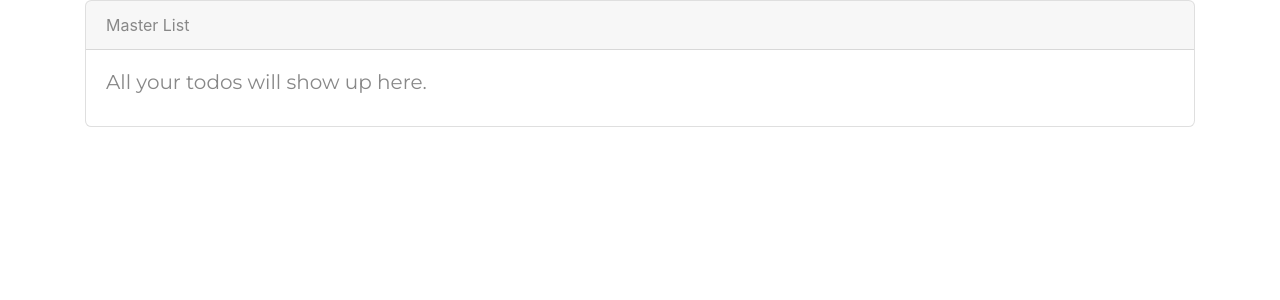
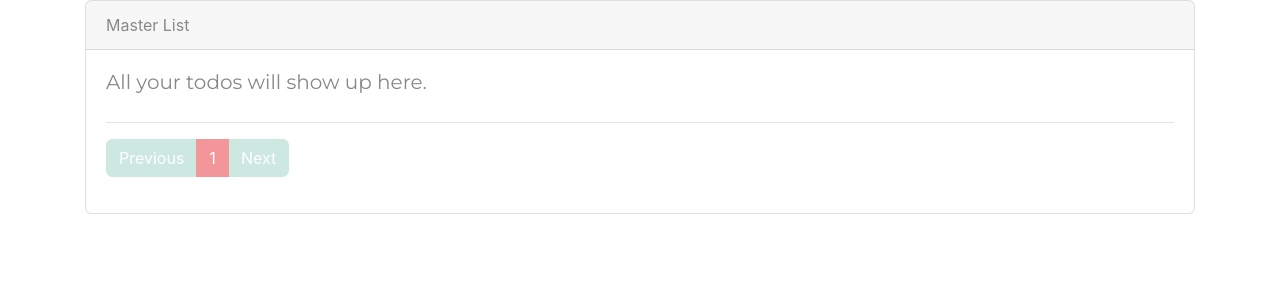
Before and after one commit to jlehker/bestlists, a Django app: page /app/ in a window 1280 px wide. Shown: the part 56-356 px from the top of the page. Run offline with Django 3.2, Linux system fonts and the light colour scheme; the visitor is signed in with stand-in values (Sample User, id 1); data that the repository does not hold is empty; some libraries are stand-ins or nearby versions.

Commit message:
add pagination for master list

```diff
--- a/bestlists/core/views.py
+++ b/bestlists/core/views.py
@@ -11,12 +11,15 @@ from bestlists.core.models import ListItem, TodoList
 
 
 class MasterListView(LoginRequiredMixin, ListView):
-
+    model = ListItem
     template_name = "core/master_list.html"
     context_object_name = "master_list"
+    paginate_by = 10
 
     def get_queryset(self):
-        return ListItem.objects.filter(todo_list__owner=self.request.user)
+        return ListItem.objects.filter(
+            todo_list__owner=self.request.user, due_date__lte=localdate(now())
+        )
 
 
 master_list_view = MasterListView.as_view()
--- a/bestlists/templates/core/master_list.html
+++ b/bestlists/templates/core/master_list.html
@@ -31,6 +31,30 @@
                     </li>
                 {% endfor %}
             </div>
+            <hr />
+            <nav class="align-self-end">
+                <ul class="pagination">
+                    {% if page_obj.has_previous %}
+                        <li class="page-item"><a class="page-link" href="?page={{ page_obj.previous_page_number }}">Previous</a></li>
+                    {% else %}
+                        <li class="page-item disabled"><a class="page-link" href="#" tabindex="-1">Previous</a></li>
+                    {% endif %}
+
+                    {% for i in paginator.page_range %}
+                        {% if page_obj.number == i %}
+                                <li class="page-item active"><a class="page-link" href="#">{{ i }} <span class="sr-only">(current)</span></a></li>
+                        {% else %}
+                            <li class="page-item"><a class="page-link" href="?page={{ i }}">{{ i }}</a></li>
+                        {% endif %}
+                    {% endfor %}
+
+                    {% if page_obj.has_next %}
+                        <li class="page-item"><a class="page-link" href="?page={{ page_obj.next_page_number }}">Next</a></li>
+                    {% else %}
+                        <li class="page-item disabled"><a class="page-link" href="#" tabindex="-1">Next</a></li>
+                    {% endif %}
+                </ul>
+            </nav>
         </div>
     </div>
 {% endblock %}
```
